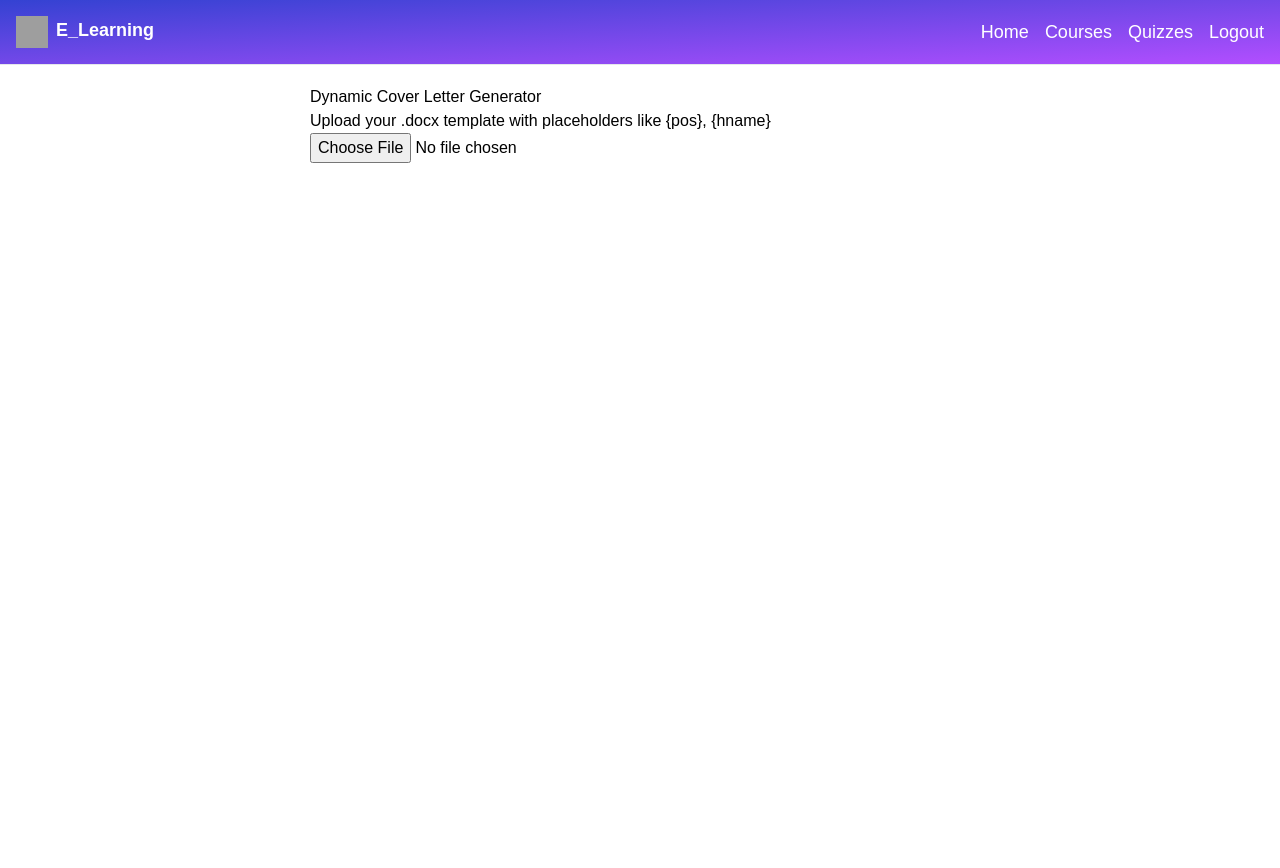
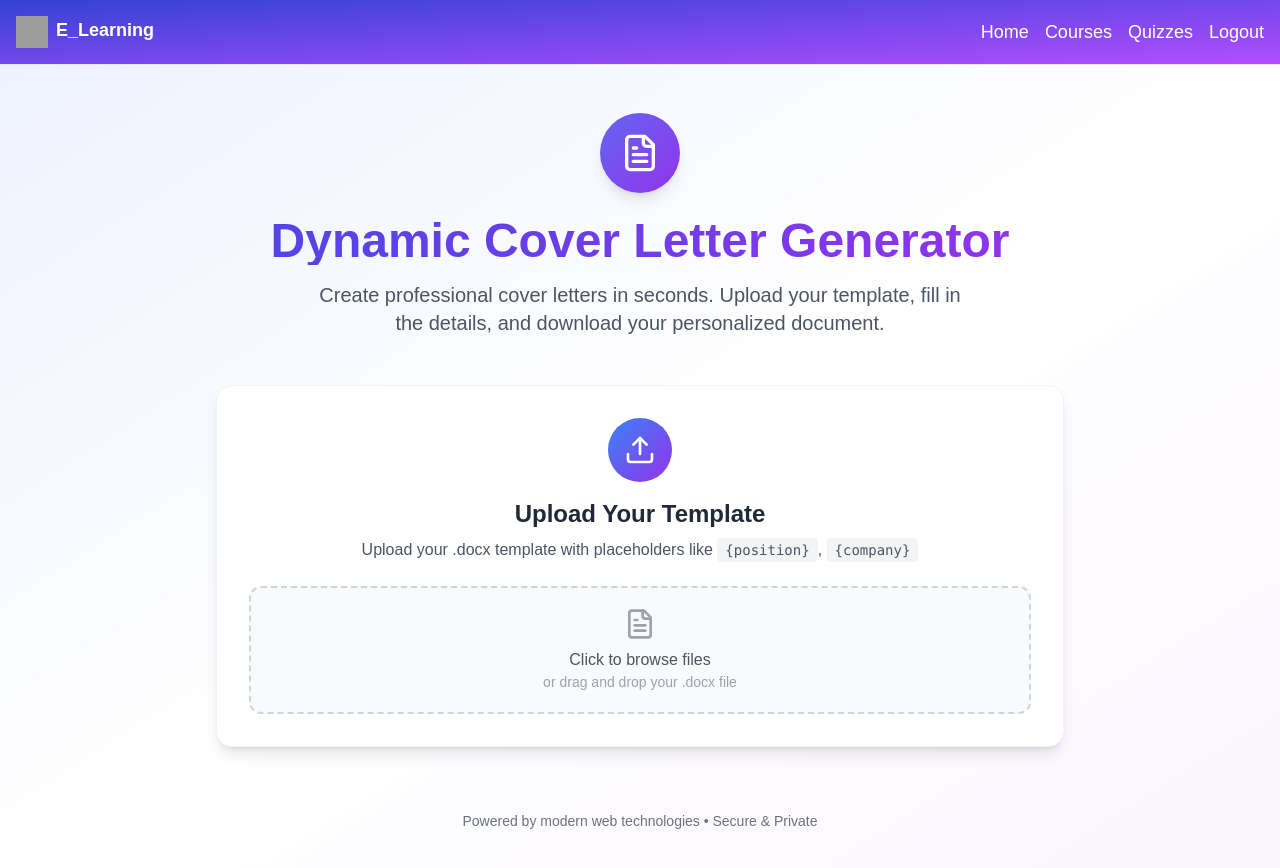
Before and after one commit to MubeenShaikh123/e_learning, a Next.js app: page /cv in a window 1280 px wide. Shown: the top 868 px of the page. Built offline with nearby package versions, Linux system fonts and the light colour scheme; grey boxes are pictures that could not be loaded.

Commit message:
modified cv maker ui

```diff
--- a/package.json
+++ b/package.json
@@ -15,6 +15,7 @@
     "file-saver": "^2.0.5",
     "html2pdf.js": "^0.10.3",
     "jsonwebtoken": "^9.0.2",
+    "lucide-react": "^0.513.0",
     "mammoth": "^1.9.1",
     "mongoose": "^8.5.2",
     "next": "14.2.5",
--- a/src/app/(user-group)/cv/page.js
+++ b/src/app/(user-group)/cv/page.js
@@ -1,4 +1,5 @@
 import dynamic from "next/dynamic";
+import { FileText } from 'lucide-react';
 
 const UploadForm = dynamic(() => import("../../../components/UploadForm"), {
   ssr: false,
@@ -6,9 +7,31 @@ const UploadForm = dynamic(() => import("../../../components/UploadForm"), {
 
 export default function CVPage() {
   return (
-    <div style={{ maxWidth: 700, margin: "auto", padding: 20 }}>
-      <h1>Dynamic Cover Letter Generator</h1>
-      <UploadForm />
+    <div className="min-h-screen bg-gradient-to-br from-indigo-50 via-white to-purple-50">
+      <div className="max-w-4xl mx-auto px-6 py-12">
+        {/* Header */}
+        <div className="text-center mb-12">
+          <div className="inline-flex items-center justify-center w-20 h-20 bg-gradient-to-br from-indigo-500 to-purple-600 rounded-full mb-6 shadow-lg">
+            <FileText className="w-10 h-10 text-white" />
+          </div>
+          <h1 className="text-4xl md:text-5xl font-bold bg-gradient-to-r from-indigo-600 to-purple-600 bg-clip-text text-transparent mb-4">
+            Dynamic Cover Letter Generator
+          </h1>
+          <p className="text-xl text-gray-600 max-w-2xl mx-auto">
+            Create professional cover letters in seconds. Upload your template, fill in the details, and download your personalized document.
+          </p>
+        </div>
+
+        {/* Main Content */}
+        <UploadForm />
+
+        {/* Footer */}
+        <div className="text-center mt-16 text-gray-500">
+          <p className="text-sm">
+            Powered by modern web technologies • Secure & Private
+          </p>
+        </div>
+      </div>
     </div>
   );
 }
--- a/src/components/UploadForm.js
+++ b/src/components/UploadForm.js
@@ -6,6 +6,7 @@ import Docxtemplater from "docxtemplater";
 import saveAs from "file-saver";
 import html2pdf from "html2pdf.js";
 import mammoth from "mammoth";
+import { Upload, FileText, Download, Eye, Sparkles } from 'lucide-react';
 
 export default function UploadForm() {
   const [docFile, setDocFile] = useState(null);
@@ -116,50 +117,106 @@ export default function UploadForm() {
   };
 
   return (
-    <div>
-      <h2>Upload your .docx template with placeholders like {"{pos}"}, {"{hname}"}</h2>
-      <input type="file" accept=".docx" onChange={handleFileUpload} />
+    <div className="space-y-8">
+      {/* Upload Section */}
+      <div className="bg-white rounded-2xl shadow-lg border border-gray-100 p-8">
+        <div className="text-center mb-6">
+          <div className="inline-flex items-center justify-center w-16 h-16 bg-gradient-to-br from-blue-500 to-purple-600 rounded-full mb-4">
+            <Upload className="w-8 h-8 text-white" />
+          </div>
+          <h2 className="text-2xl font-bold text-gray-800 mb-2">Upload Your Template</h2>
+          <p className="text-gray-600">
+            Upload your .docx template with placeholders like <code className="bg-gray-100 px-2 py-1 rounded text-sm">{"{position}"}</code>, <code className="bg-gray-100 px-2 py-1 rounded text-sm">{"{company}"}</code>
+          </p>
+        </div>
 
+        <div className="relative">
+          <input
+            type="file"
+            accept=".docx"
+            onChange={handleFileUpload}
+            className="absolute inset-0 w-full h-full opacity-0 cursor-pointer z-10"
+            id="file-upload"
+          />
+          <label
+            htmlFor="file-upload"
+            className="flex flex-col items-center justify-center w-full h-32 border-2 border-dashed border-gray-300 rounded-xl hover:border-blue-400 transition-colors cursor-pointer bg-gray-50 hover:bg-gray-100"
+          >
+            <FileText className="w-8 h-8 text-gray-400 mb-2" />
+            <span className="text-gray-600 font-medium">Click to browse files</span>
+            <span className="text-sm text-gray-400">or drag and drop your .docx file</span>
+          </label>
+        </div>
+      </div>
+
+      {/* Form Section */}
       {placeholders.length > 0 && (
-        <>
-          <h3>Fill placeholder values:</h3>
+        <div className="bg-white rounded-2xl shadow-lg border border-gray-100 p-8">
+          <div className="flex items-center mb-6">
+            <Sparkles className="w-6 h-6 text-purple-500 mr-3" />
+            <h3 className="text-2xl font-bold text-gray-800">Fill Your Details</h3>
+          </div>
+
+          <div className="grid grid-cols-1 md:grid-cols-2 gap-6 mb-8">
             {placeholders.map((key) => (
-            <div key={key} style={{ marginBottom: 12 }}>
-              <label>
-                {key}:
+              <div key={key} className="space-y-2">
+                <label className="block text-sm font-semibold text-gray-700 capitalize">
+                  {key.replace(/([A-Z])/g, ' $1').trim()}
+                </label>
                 <input
                   type="text"
                   name={key}
                   value={formData[key]}
                   onChange={handleChange}
-                  style={{ marginLeft: 8, padding: 6, width: "300px" }}
+                  placeholder={`Enter ${key}`}
+                  className="w-full px-4 py-3 border border-gray-200 rounded-lg focus:ring-2 focus:ring-blue-500 focus:border-transparent transition-all outline-none hover:border-gray-300"
                 />
-              </label>
               </div>
             ))}
+          </div>
 
-          <button onClick={generateDocx} style={{ marginRight: 15 }}>
-            Download .DOCX
+          {/* Action Buttons */}
+          <div className="flex flex-wrap gap-4 mb-8">
+            <button
+              onClick={generateDocx}
+              className="flex items-center px-6 py-3 bg-gradient-to-r from-blue-500 to-blue-600 text-white font-semibold rounded-lg hover:from-blue-600 hover:to-blue-700 transition-all transform hover:scale-105 shadow-lg"
+            >
+              <Download className="w-5 h-5 mr-2" />
+              Download DOCX
             </button>
-          <button onClick={generatePDF}>Download PDF</button>
+            <button
+              onClick={generatePDF}
+              className="flex items-center px-6 py-3 bg-gradient-to-r from-red-500 to-red-600 text-white font-semibold rounded-lg hover:from-red-600 hover:to-red-700 transition-all transform hover:scale-105 shadow-lg"
+            >
+              <Download className="w-5 h-5 mr-2" />
+              Download PDF
+            </button>
+          </div>
 
-          <div
-            id="preview"
-            style={{
-              marginTop: 40,
-              padding: 20,
-              backgroundColor: "#f9f9f9",
-              border: "1px solid #ccc",
-            }}
-          >
-            <h3>Preview (filled values):</h3>
+          {/* Preview Section */}
+          {/* <div className="bg-gradient-to-br from-gray-50 to-gray-100 rounded-xl p-6 border border-gray-200">
+            <div className="flex items-center mb-4">
+              <Eye className="w-5 h-5 text-gray-600 mr-2" />
+              <h4 className="text-lg font-semibold text-gray-800">Live Preview</h4>
+            </div>
+            <div className="grid grid-cols-1 md:grid-cols-2 gap-4">
               {placeholders.map((key) => (
-              <p key={key}>
-                <strong>{key}:</strong> {formData[key]}
+                <div key={key} className="bg-white rounded-lg p-4 shadow-sm border border-gray-100">
+                  <div className="flex justify-between items-start">
+                    <span className="text-sm font-medium text-gray-500 uppercase tracking-wide">
+                      {key}
+                    </span>
+                  </div>
+                  <p className="text-gray-800 font-medium mt-1 min-h-[1.5rem]">
+                    {formData[key] || (
+                      <span className="text-gray-400 italic">Not filled yet</span>
+                    )}
                   </p>
+                </div>
               ))}
             </div>
-        </>
+          </div> */}
+        </div>
       )}
     </div>
   );
```
Also changed, not shown: 2 other files (tests, documents, lock files or other folders). Lines whose indentation alone changed are shown as unchanged.
